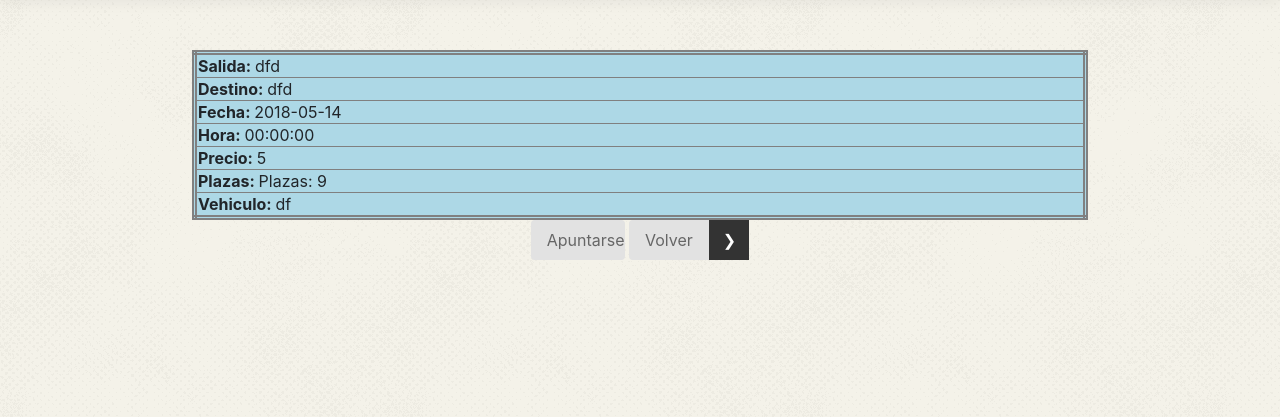
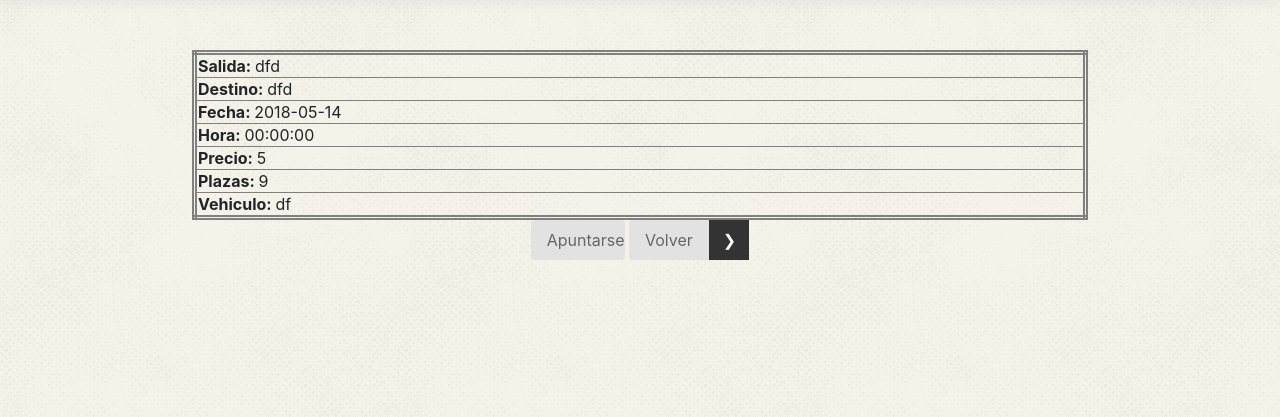
Before and after one commit to Pjorda96/lolitos, a PHP site: page /public/tarjeta.php?id_tarjeta=3 in a window 1280 px wide. Shown: the part 56-473 px from the top of the page. Run offline with PHP 8.4, Linux system fonts and the light colour scheme; the visitor is signed in with stand-in values (Sample User, id 1); data comes from the database, SQL or seed files in the repository; some libraries are stand-ins or nearby versions.

Commit message:
fondo de las tarjetas

```diff
--- a/Floridacar/public/views/tarjetaview.php
+++ b/Floridacar/public/views/tarjetaview.php
@@ -81,7 +81,7 @@
 
      <main role="main">
          <div class="tarjeta" style="height:100%; width:100%; text-align:center;padding-top:50px">
-           <table style="width:70%; margin: 0 auto; background-color:#ADD8E6; border-style:double; border-width:thick;" border="solid">
+           <table style="width:70%; margin: 0 auto; background-image: url(../images/fondo.png) no-repeat; border-style:double; border-width:thick;" border="solid">
              <tr>
                <td><strong>Salida: </strong><?php foreach ($pantallaTarjeta as $fila) {echo $fila['salida'];} ?></td>
              <tr>
@@ -98,7 +98,7 @@
                <td><strong>Precio: </strong><?php foreach ($pantallaTarjeta as $fila) {echo $fila['precio'];} ?></td>
              </tr>
              <tr>
-               <td><strong>Plazas: </strong>Plazas: <?php foreach ($pantallaTarjeta as $fila) {echo $fila['plazas'];} ?></td>
+               <td><strong>Plazas: </strong> <?php foreach ($pantallaTarjeta as $fila) {echo $fila['plazas'];} ?></td>
              </tr>
              <tr>
                <td><strong>Vehiculo: </strong><?php foreach ($pantallaTarjeta as $fila) {echo $fila['vehiculo'];} ?></td>
```
